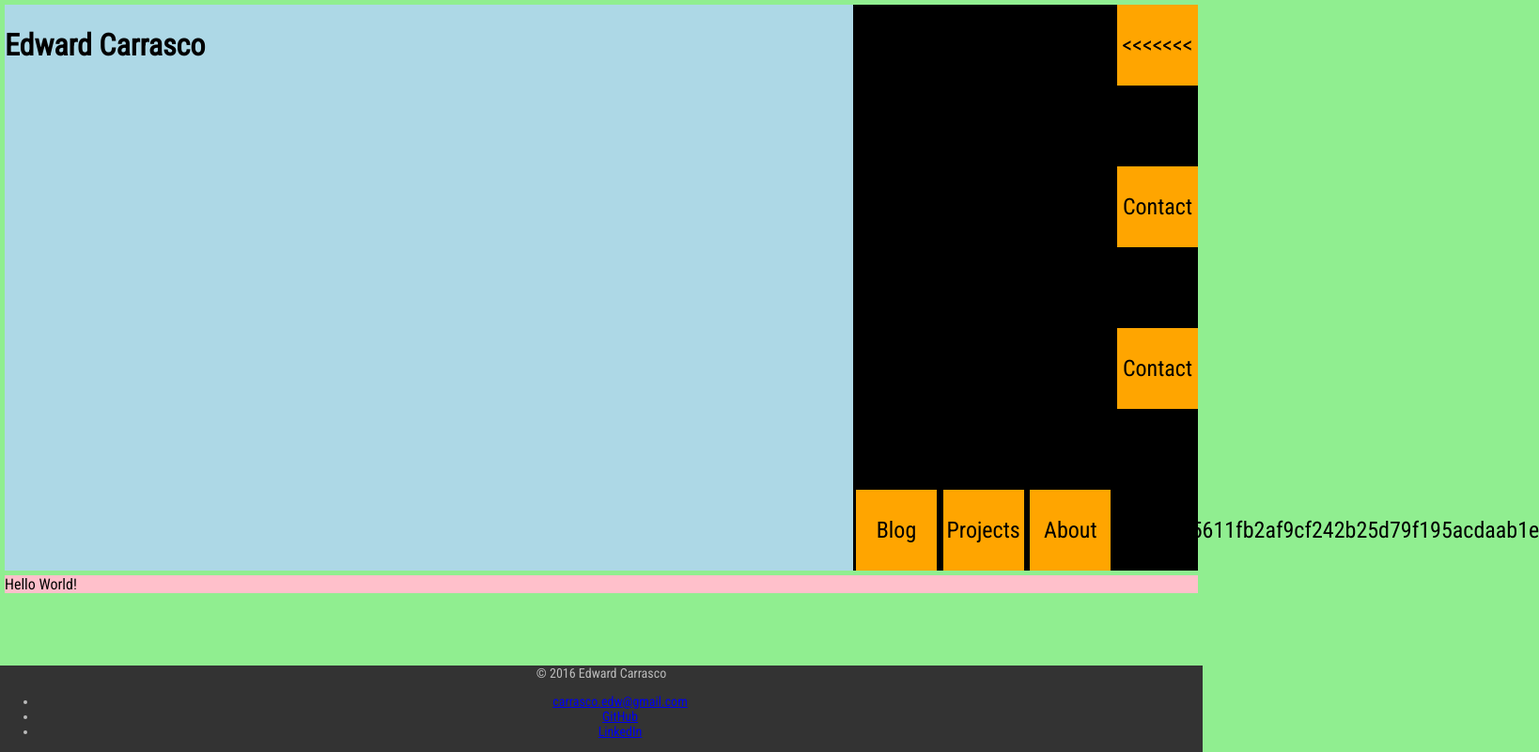
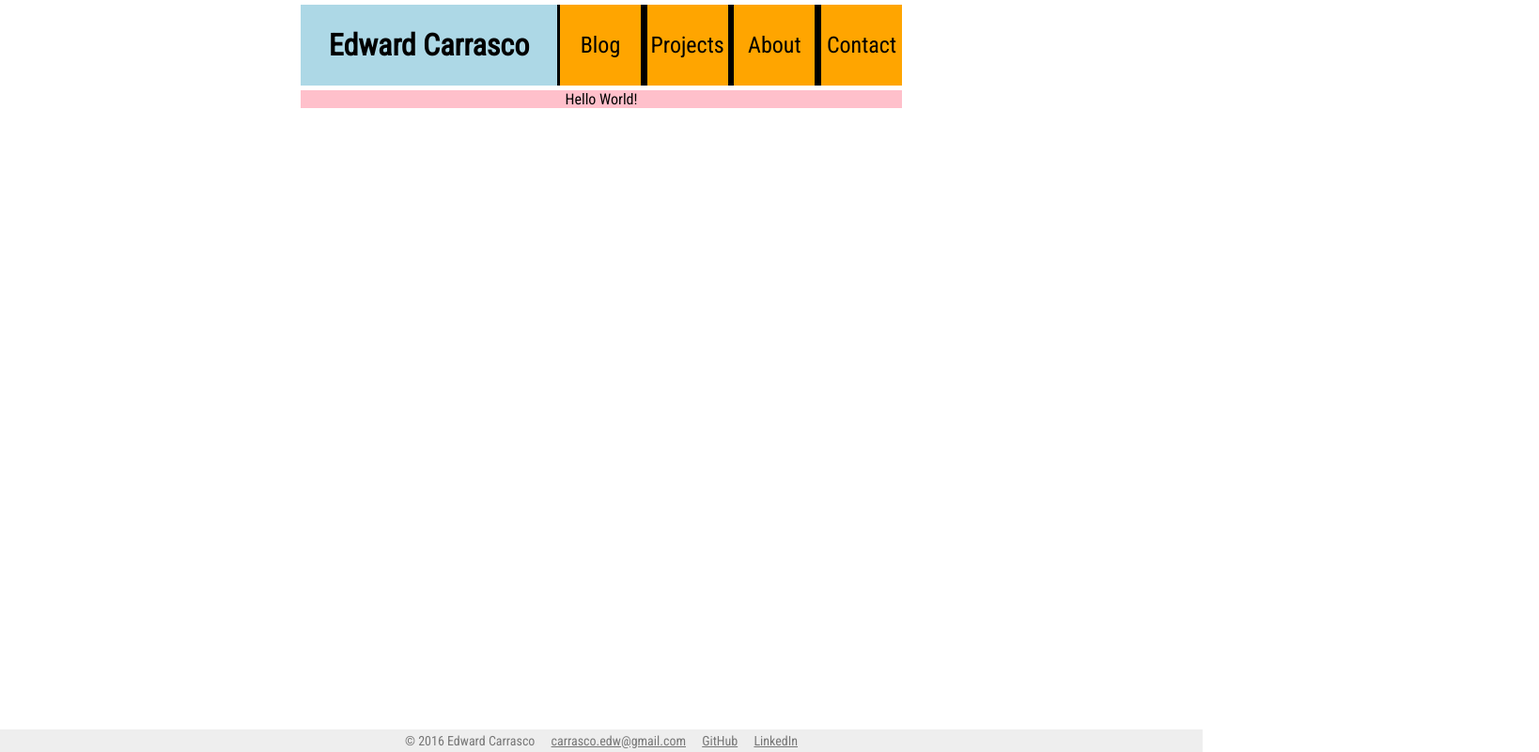
Before and after one commit to EdCarrasco/edcarrasco.github.io, a plain HTML site: page index.html in a window 1280 px wide. Shown: the whole page at 94% size, 1638 px wide, since content can reach past the window. Drawn offline with Linux system fonts and the light colour scheme.

Commit message:
fixing merge error

```diff
--- a/css/dropdown-menu.css
+++ b/css/dropdown-menu.css
@@ -31,10 +31,7 @@
 
 	text-align: left;
 	padding-left: 10px;
-<<<<<<< HEAD
 	z-index: 100;
-=======
->>>>>>> db7fb085611fb2af9cf242b25d79f195acdaab1e
 }
 
 #nav-top ul li#blog ul li 	  {width: 190px;}
--- a/css/main.css
+++ b/css/main.css
@@ -1,8 +1,15 @@
 body {
-    background-color: lightgreen;
+    background-color: white;
     font-family: 'Roboto Condensed', sans-serif;
     padding: 5px;
     margin: 0px;
+    text-align: center;
+}
+
+#wrapper {
+	display: inline-block;
+	width: 640px;
+	text-align: center;
 }
 
 /* Header */
@@ -92,17 +99,46 @@ body {
 
 #content {
 	background-color: pink;
+	z-index: 0;
 }
 
 /* Footer */
 
 #footer {
-	background-color: #333;
-	color: #BBB;
+	background-color: #EEE;
+	color: #777;
 	text-align: center;
 	position: absolute;
 	bottom: 0;
 	left: 0;
 	width: 100%;
 	font-size: 14px;
+	padding: 4px 0px;
+
 }
+
+#footer #contact-info {
+	display: inline;
+
+}
+
+#footer #contact-info ul {
+	display: inline;
+	padding: 0px;
+	margin: 0px;
+}
+
+#footer #contact-info ul li{
+
+	display: inline;
+	margin-left: 1em;
+
+}
+
+#footer #contact-info ul li a {
+	color: #777;
+}
+
+#footer #contact-info ul li a:hover {
+	color: black;
+}
--- a/index.html
+++ b/index.html
@@ -35,11 +35,7 @@
 						<a href="index.html"><div class="dropdown-menu">About</div></a>
 					</li>
 					<li id="contact">
-<<<<<<< HEAD
 						<a href="contact.html"><div class="dropdown-menu">Contact</div></a>
-=======
-						<a href="index.html"><div class="dropdown-menu">Contact</div></a>
->>>>>>> db7fb085611fb2af9cf242b25d79f195acdaab1e
 						<ul>
 							<li><a href="index.html">GitHub</a></li>
 							<li><a href="index.html">LinkedIn</a></li>
```
